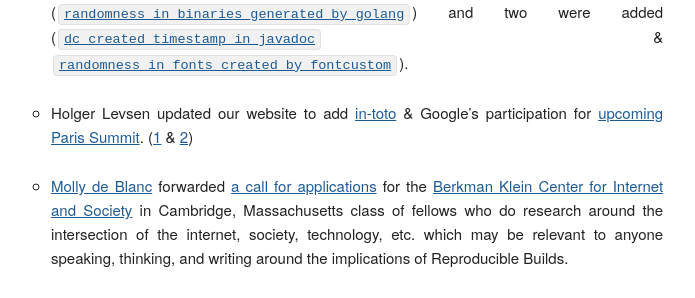
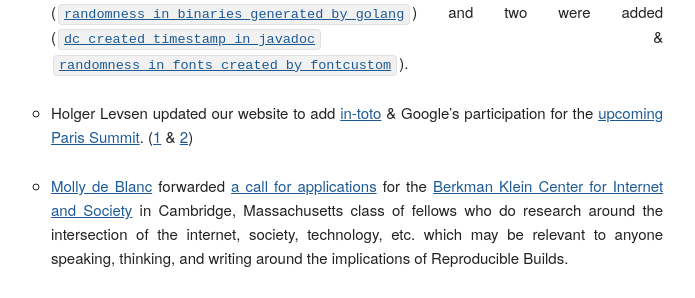
Before and after one commit to prototypefund/reproducible-website, a Jekyll site: the page built from _blog/posts/184.md, in a window 1280 px wide and 900 px high, scrolled down 1118 px. Shown: the part 158-456 px from the top of the window, without its empty margins (124-819 px from the left). Built offline with Jekyll 4.4.1, drawn with Linux system fonts in a browser that asks for light colours; some web fonts are replaced.

Commit message:
184: Add missing "the".

```diff
--- a/_blog/posts/184.md
+++ b/_blog/posts/184.md
@@ -24,7 +24,7 @@ In the meantime, here's what happened in the [Reproducible Builds](https://repro
 
 * 59 Debian package reviews were added, 7 were updated and 17 were removed in this week, adding to [our knowledge about identified issues](https://tests.reproducible-builds.org/debian/index_issues.html). Chris Lamb updated one issue type ([`randomness_in_binaries_generated_by_golang`](https://salsa.debian.org/reproducible-builds/reproducible-notes/commit/16748a15)) and two were added ([`dc_created_timestamp_in_javadoc`](https://salsa.debian.org/reproducible-builds/reproducible-notes/commit/4e0e4a81) & [`randomness_in_fonts_created_by_fontcustom`](https://salsa.debian.org/reproducible-builds/reproducible-notes/commit/f9c5dc1d)).
 
-* Holger Levsen updated our website to add [in-toto](https://in-toto.github.io/) & Google's participation for [upcoming Paris Summit](https://reproducible-builds.org/events/paris2018/). ([1](https://salsa.debian.org/reproducible-builds/reproducible-website/commit/9f40e5c) & [2](https://salsa.debian.org/reproducible-builds/reproducible-website/commit/a97c843))
+* Holger Levsen updated our website to add [in-toto](https://in-toto.github.io/) & Google's participation for the [upcoming Paris Summit](https://reproducible-builds.org/events/paris2018/). ([1](https://salsa.debian.org/reproducible-builds/reproducible-website/commit/9f40e5c) & [2](https://salsa.debian.org/reproducible-builds/reproducible-website/commit/a97c843))
 
 * [Molly de Blanc](http://deblanc.net/) forwarded [a call for applications](https://lists.reproducible-builds.org/pipermail/rb-general/2018-November/001247.html) for the [Berkman Klein Center for Internet and Society](https://cyber.harvard.edu/) in Cambridge, Massachusetts class of fellows who do research around the intersection of the internet, society, technology, etc. which may be relevant to anyone speaking, thinking, and writing around the implications of Reproducible Builds.
 
```
